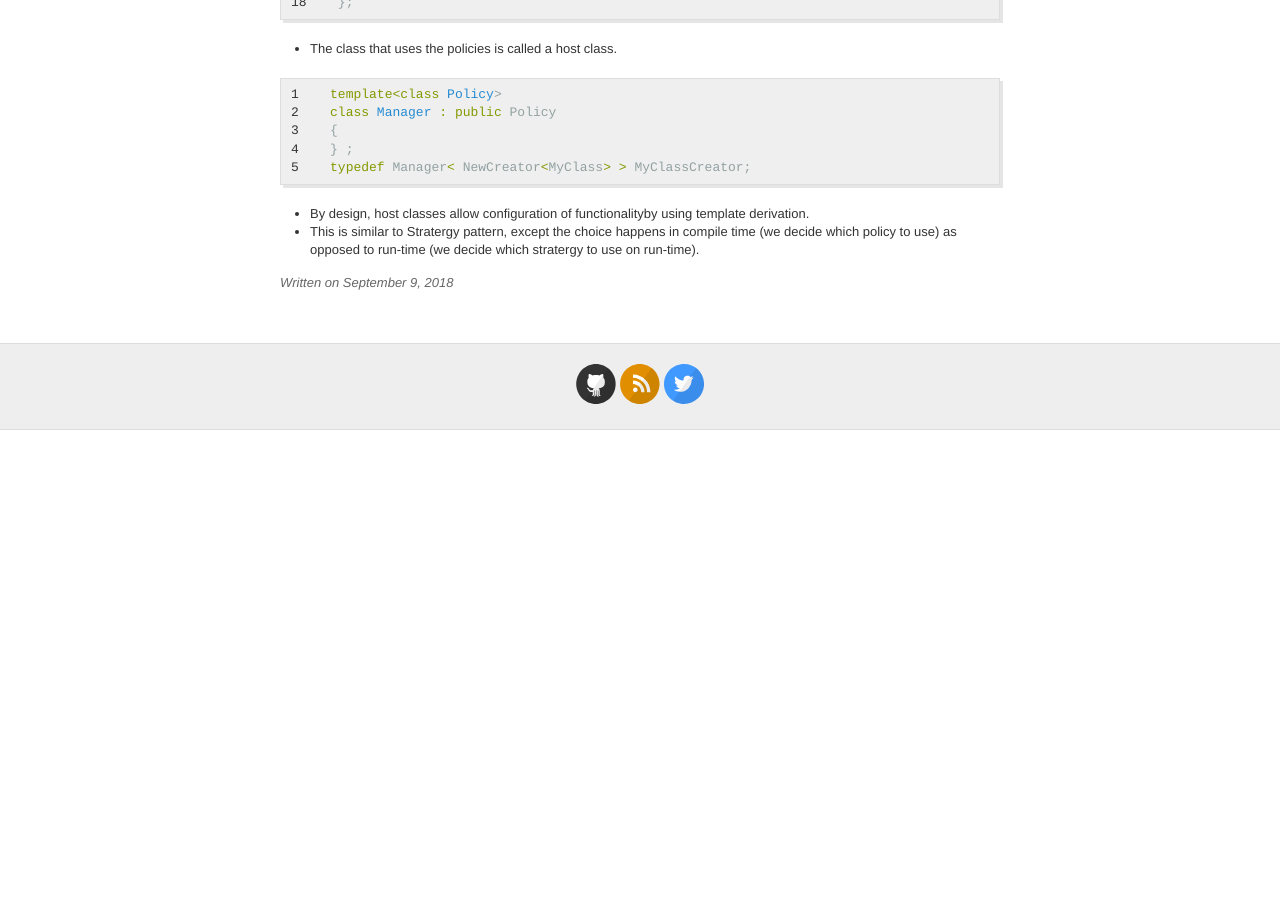
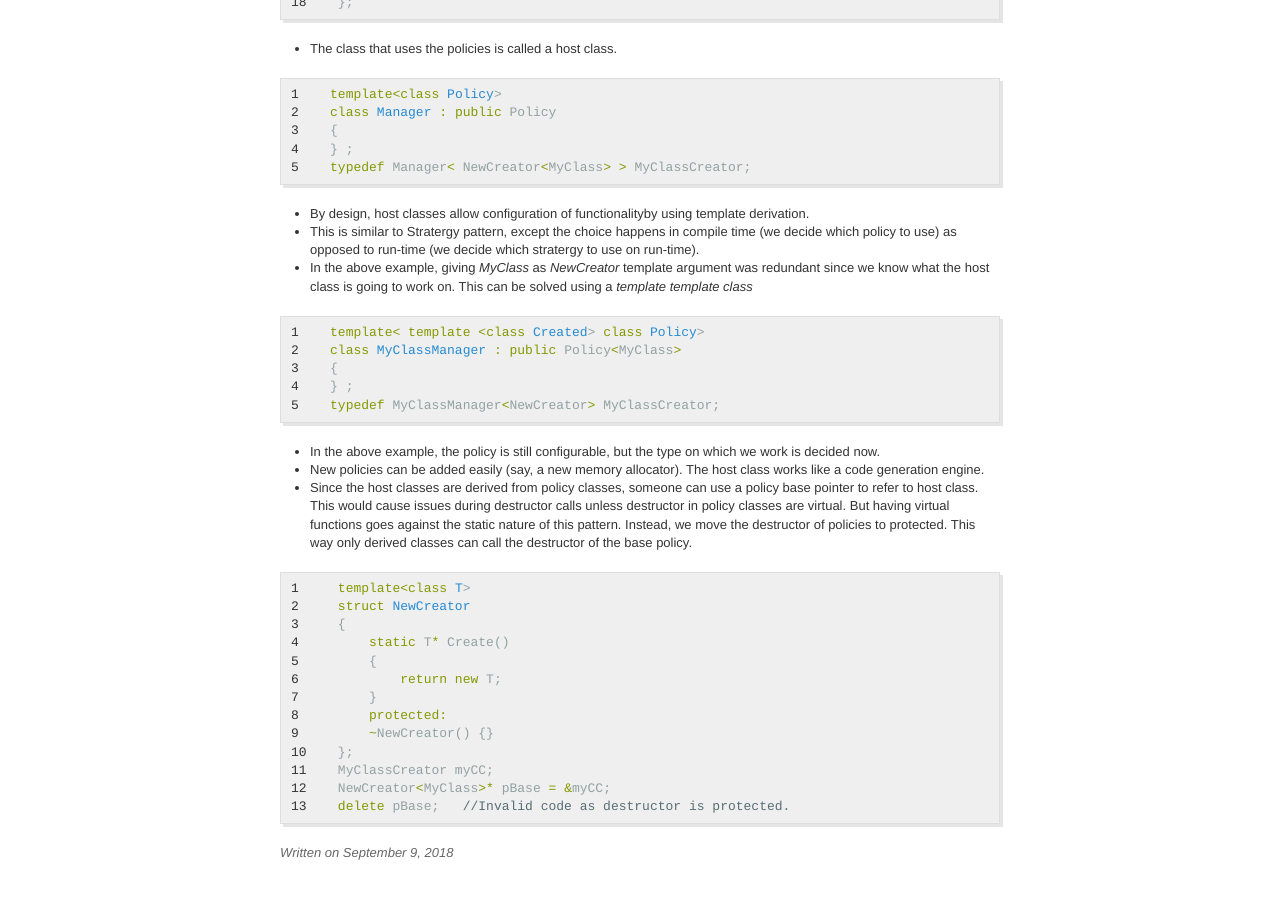
Before and after one commit to ritsz/ritsz.github.io, a Jekyll site: the page built from _posts/2018-09-09-Design-Patterns-01.md, in a window 1280 px wide and 900 px high, scrolled down 661 px. Built offline with Jekyll 4.4.1, drawn with Linux system fonts in a browser that asks for light colours; before the commit the page ends 1091 px from its top, so only the background shows below that.

Commit message:
enriched policies

```diff
--- a/_posts/2018-09-09-Design-Patterns-01.md
+++ b/_posts/2018-09-09-Design-Patterns-01.md
@@ -39,3 +39,29 @@ category:
 {% endhighlight %}
 * By design, host classes allow configuration of functionalityby using template derivation.
 * This is similar to Stratergy pattern, except the choice happens in compile time (we decide which policy to use) as opposed to run-time (we decide which stratergy to use on run-time).
+* In the above example, giving *MyClass* as *NewCreator* template argument was redundant since we know what the host class is going to work on. This can be solved using a *template template class*
+{% highlight cpp linenos %}
+    template< template <class Created> class Policy>
+    class MyClassManager : public Policy<MyClass>
+    {
+    } ;
+    typedef MyClassManager<NewCreator> MyClassCreator;
+{% endhighlight %}
+* In the above example, the policy is still configurable, but the type on which we work is decided now.
+* New policies can be added easily (say, a new memory allocator). The host class works like a code generation engine.
+* Since the host classes are derived from policy classes, someone can use a policy base pointer to refer to host class. This would cause issues during destructor calls unless destructor in policy classes are virtual. But having virtual functions goes against the static nature of this pattern. Instead, we move the destructor of policies to protected. This way only derived classes can call the destructor of the base policy.
+{% highlight cpp linenos %}
+    template<class T>
+    struct NewCreator
+    {
+        static T* Create()
+        {
+            return new T;
+        }
+        protected:
+        ~NewCreator() {}
+    };
+    MyClassCreator myCC;
+    NewCreator<MyClass>* pBase = &myCC;
+    delete pBase;   //Invalid code as destructor is protected.
+{% endhighlight %}
```
